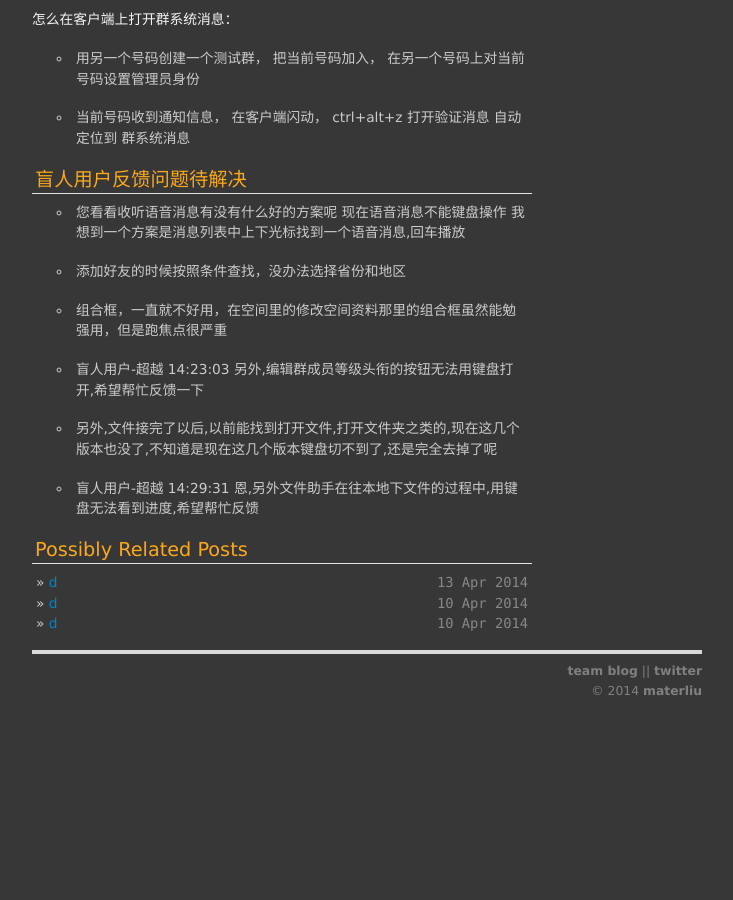
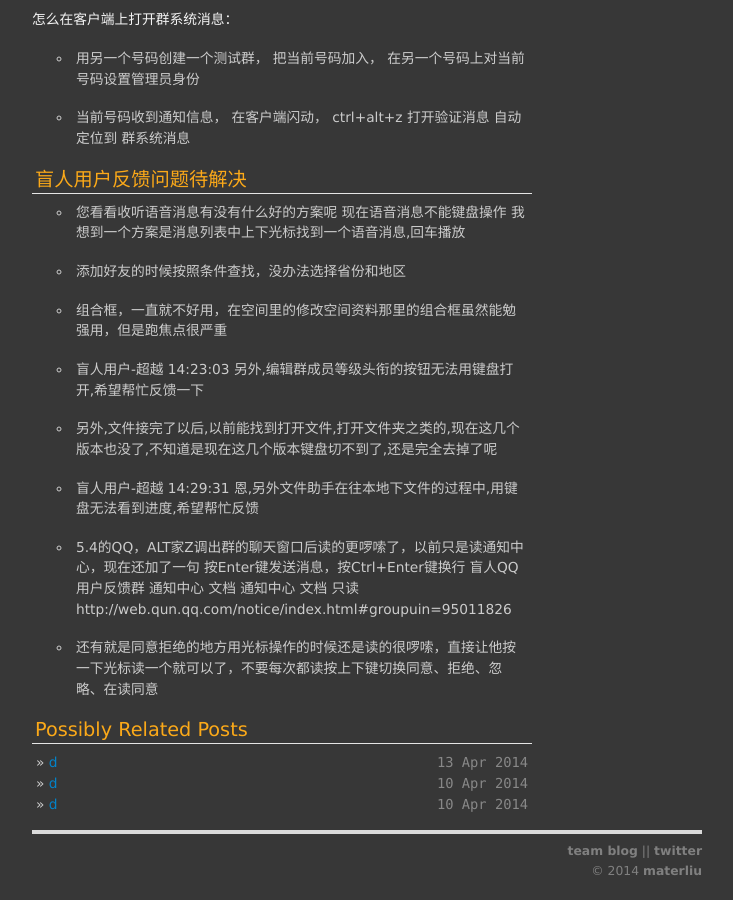
Before and after one commit to materliu/materliu.github.io, a Jekyll site: the page built from all/web/_posts/2014-03-30-web无障碍化整理贴.md, in a window 1280 px wide and 900 px high, scrolled down 1108 px. Shown: the whole window, without its empty margins (273-1006 px from the left). Built offline with Jekyll 4.4.1, drawn with Linux system fonts in a browser that asks for light colours; Markdown is read by kramdown in place of the engine named in the settings; before the commit the page ends 1828 px from its top, so only the background shows below that.

Commit message:
无障碍化整理贴更新！

```diff
--- a/all/web/_posts/2014-03-30-web无障碍化整理贴.md
+++ b/all/web/_posts/2014-03-30-web无障碍化整理贴.md
@@ -60,3 +60,11 @@ title: 2014-03-30-web无障碍化整理贴.md
 * 另外,文件接完了以后,以前能找到打开文件,打开文件夹之类的,现在这几个版本也没了,不知道是现在这几个版本键盘切不到了,还是完全去掉了呢
 
 * 盲人用户-超越  14:29:31 恩,另外文件助手在往本地下文件的过程中,用键盘无法看到进度,希望帮忙反馈
+
+* 5.4的QQ，ALT家Z调出群的聊天窗口后读的更啰嗦了，以前只是读通知中心，现在还加了一句
+  按Enter键发送消息，按Ctrl+Enter键换行
+  盲人QQ用户反馈群
+  通知中心 文档
+   通知中心 文档 只读 http://web.qun.qq.com/notice/index.html#groupuin=95011826
+
+* 还有就是同意拒绝的地方用光标操作的时候还是读的很啰嗦，直接让他按一下光标读一个就可以了，不要每次都读按上下键切换同意、拒绝、忽略、在读同意
```
